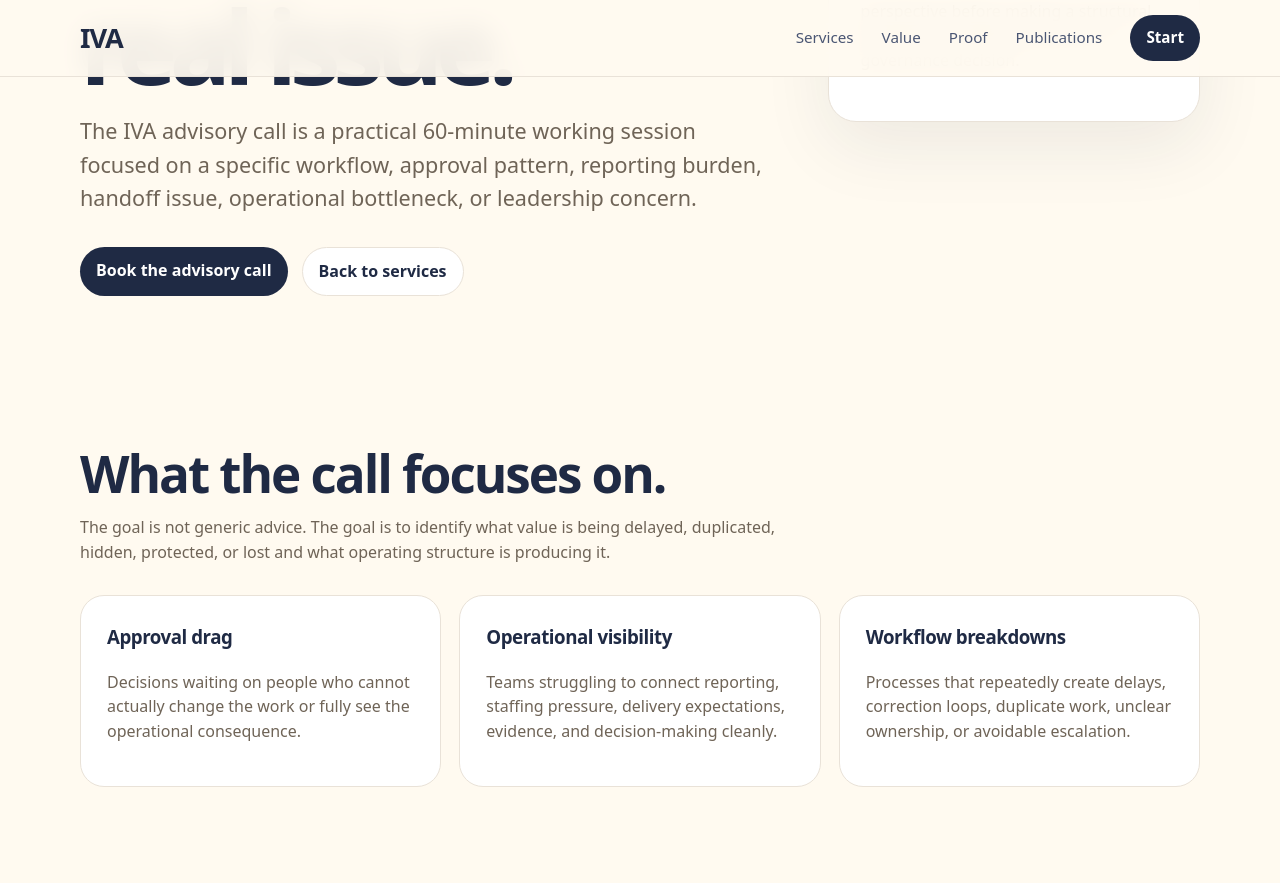
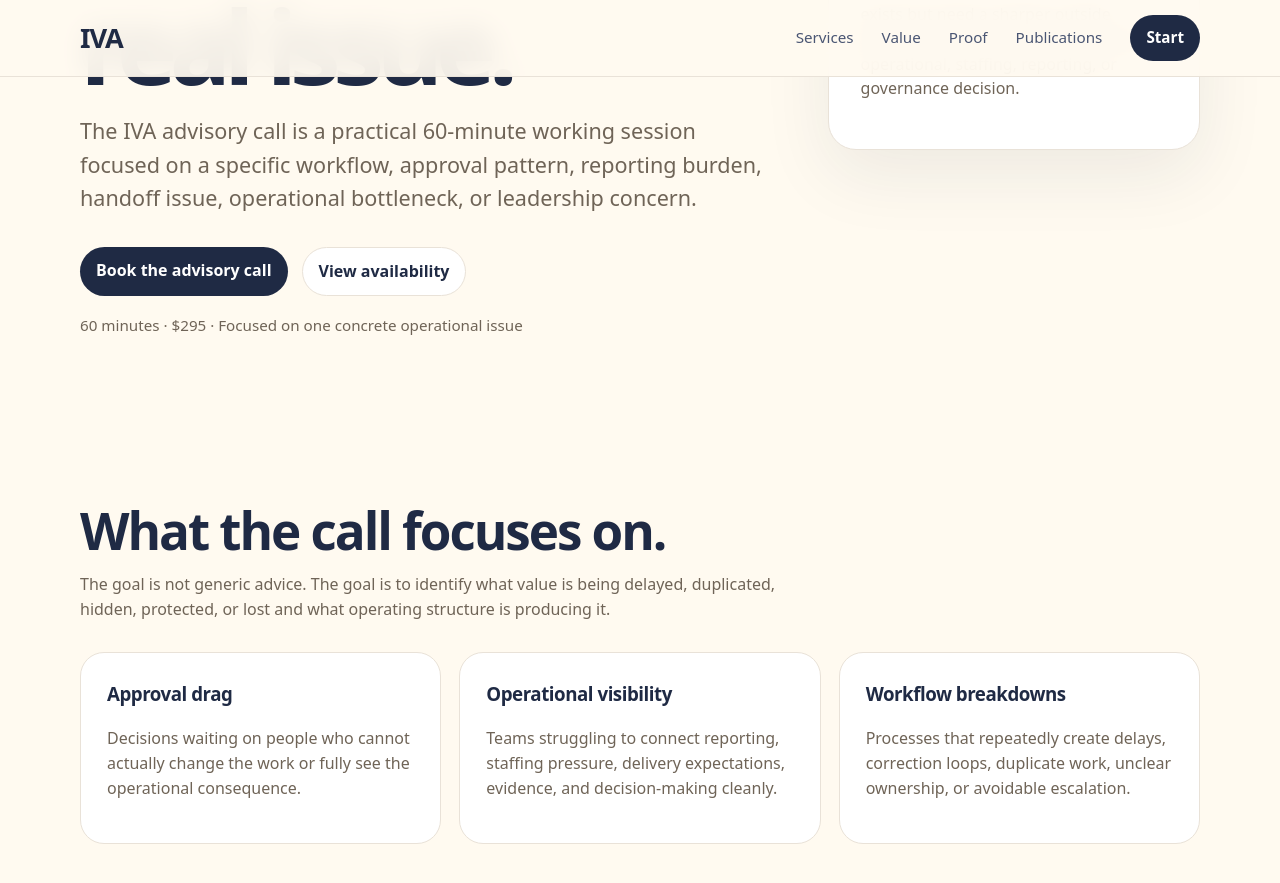
Before and after one commit to efost7873/ivasolution.com, a Jekyll site: the page built from advisory-call.html, in a window 1280 px wide and 900 px high, scrolled down 507 px. Shown: the top 883 px of the window. Built offline with Jekyll 4.4.1, drawn with Linux system fonts in a browser that asks for light colours.

Commit message:
Update links for booking advisory call and availability

```diff
--- a/advisory-call.html
+++ b/advisory-call.html
@@ -16,14 +16,18 @@ description: A focused 60-minute IVA advisory call built around one concrete ope
       </p>
 
       <div class="hero-actions">
-        <a class="button" href="#">
+        <a class="button" href="https://buy.stripe.com/cNi6oI3jm5e854y7ndfrW00" target="_blank" rel="noopener">
           Book the advisory call
         </a>
 
-        <a class="button secondary" href="/services/">
-          Back to services
+        <a class="button secondary" href="https://outlook.office.com/book/IntegratedValueArchitectureLLC@integratedvaluearchitecture.com/s/xuDKrdn9WUWjlYGw2LJYqA2?ismsaljsauthenabled" target="_blank" rel="noopener">
+          View availability
         </a>
       </div>
+
+      <p style="margin-top: 18px; color: var(--iva-muted); font-size: 0.95rem;">
+        60 minutes · $295 · Focused on one concrete operational issue
+      </p>
     </div>
 
     <aside class="panel">
@@ -138,7 +142,7 @@ description: A focused 60-minute IVA advisory call built around one concrete ope
       </p>
     </div>
 
-    <a class="button" href="#">
+    <a class="button" href="https://buy.stripe.com/cNi6oI3jm5e854y7ndfrW00" target="_blank" rel="noopener">
       Book the advisory call
     </a>
   </div>
```
